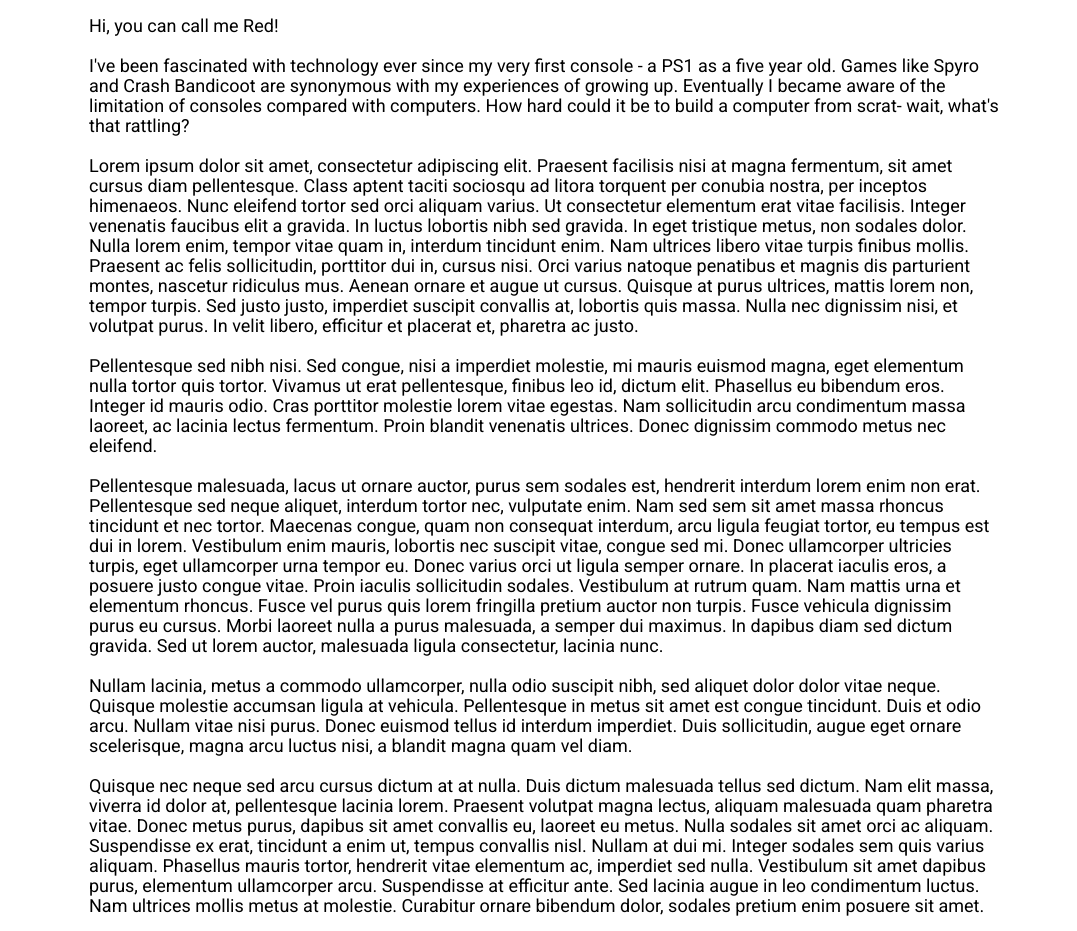
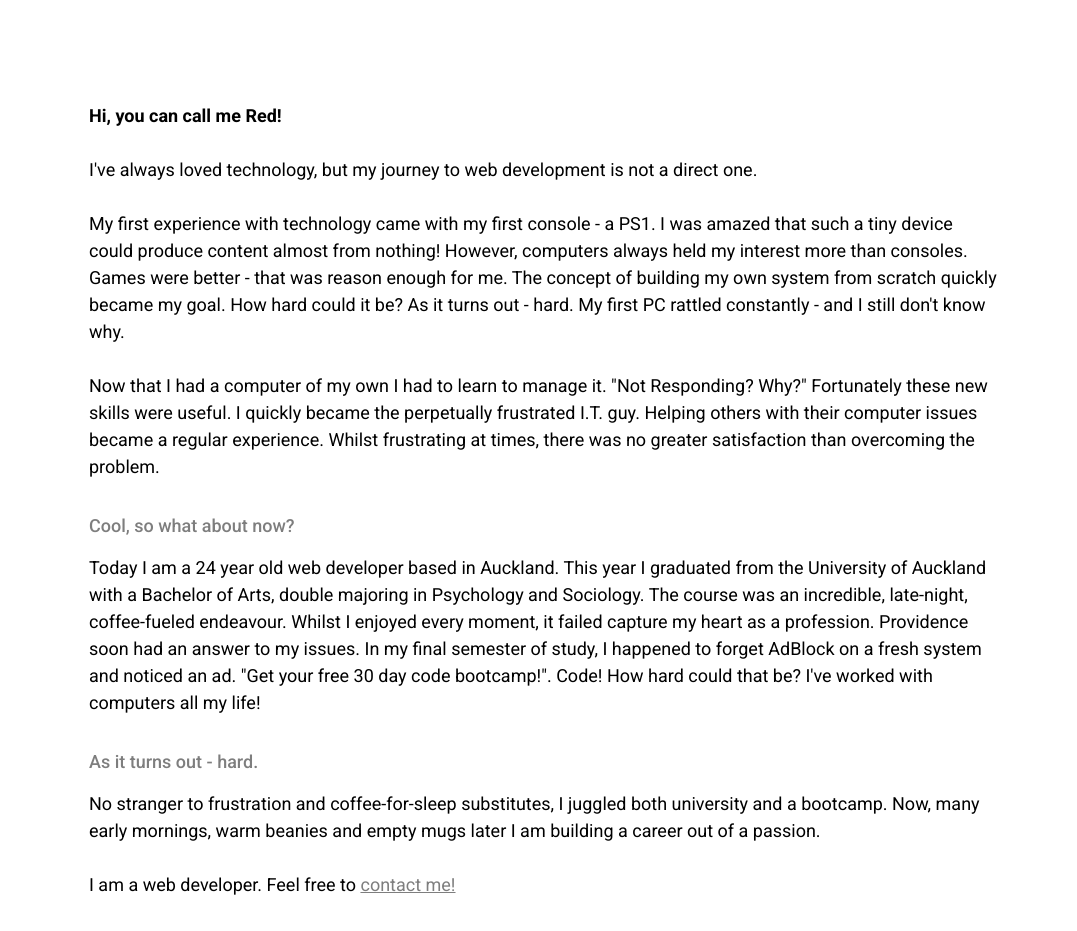
Before and after one commit to Seisachtheia/Portfolio, a website: page public/about.html in a window 1280 px wide. Shown: the part 275-1206 px from the top of the page, without its empty margins (96-1173 px from the left). Drawn offline with Linux system fonts and the light colour scheme.

Commit message:
Capitals

```diff
--- a/private/css/_typography.scss
+++ b/private/css/_typography.scss
@@ -12,6 +12,15 @@ body {
     @media(min-width: 1024px) {
         padding-bottom: 100px;
     }
+}
+
+* {
+    &:focus {
+        outline: 0;
+        outline: none;
+    }
+
+    -webkit-tap-highlight-color: rgba(0,0,0,0);
 }
 
 hr {
--- a/private/css/page/_about.scss
+++ b/private/css/page/_about.scss
@@ -4,24 +4,55 @@ main {
     margin:0 auto;
 
     .main-wrapper {
-        margin:100px auto 100px auto;
+        margin:100px auto 50px auto;
         max-width:960px;
+
+        @media (max-width:600px){
+            margin-top:85px;
+            margin-bottom:0px;
+        }
     }
 
     h1 {
-        text-align:center;
-        color:#7e7e7e;
+        text-align: center;
+        color: #7e7e7e;
         font-family: 'Roboto', sans-serif;
-        font-size:24px;
-        font-weight:500;
+        font-size: 33px;
+        font-weight: 300;
+        margin-bottom: 75px;
+        font-family: 'Roboto Condensed', sans-serif;
+
+        @media (max-width:600px){
+            margin-bottom:35px;
+            font-size:28px;
+            padding:0 3%;
+        }
     }
 
     p {
-        line-height: 20px;
+        line-height: 27px;
         font-size:18px;
         font-family: 'Roboto', sans-serif;
         padding: 5px 25px 5px 25px;
         text-align:left;
+
+        @media (max-width:600px){
+            font-size:14px;
+            line-height:24px;
+        }
+    }
+
+    strong {
+        color:#7e7e7e;
+        font-size:18px;
+        font-weight:500;
+        margin: 5px 0 15px 0;
+        display: block;
+    }
+
+    a {
+        color: #7e7e7e;
+        cursor:pointer;
     }
 
 }
--- a/private/css/page/_contact.scss
+++ b/private/css/page/_contact.scss
@@ -1,27 +1,45 @@
 .contact-wrapper {
     max-width:1024px;
-    margin: 150px auto;
+    margin: 150px auto 0 auto;
     text-align:center;
 }
 
 .contact {
     font-size:25px;
 
-
     h3 {
         color:black;
         font-weight: 500;
         text-align:center;
 
+        @media (max-width:600px){
+            font-size:24px;
+            padding:0 3%;
+        }
     }
 
     a {
         cursor:pointer;
         color:#7e7e7e;
         text-decoration:none;
+
+        @media (max-width:600px){
+            font-size:22px;
+            padding:0 3%;
+        }
+    }
+
+    .email {
+        @media (max-width:600px){
+            padding:0 3%;
+        }
     }
 
     span {
         color:#7e7e7e;
     }
+
+*{
+
 }
+}
--- a/public/about.html
+++ b/public/about.html
@@ -6,12 +6,13 @@
         <meta name="theme-color" content="#000000">
         <title>About Me</title>
         <link href="https://fonts.googleapis.com/css?family=Roboto:400,500,700" rel="stylesheet">
+        <link href="https://fonts.googleapis.com/css?family=Roboto+Condensed:300" rel="stylesheet">
         <link rel="stylesheet" type="text/css" href="css/style.css">
     </head>
 
     <header>
         <div class="header-container">
-            <div class="logo"></div>
+            <a href="index.html"><div class="logo"></div></a>
             <ul class="header-items">
                 <li><a href="index.html">Portfolio</a></li>
                 <li><a href="about.html">About Me</a></li>
@@ -25,28 +26,39 @@
             <h1>A coffee drinking, beanie wearing web developer.</h1>
                 <br>
                 <br>
-            <p> Hi, you can call me Red!
+            <p> <b>Hi, you can call me Red!</b>
                 <br>
                 <br>
-                I've been fascinated with technology ever since my very first console - a PS1 as a five year old.
-                Games like Spyro and Crash Bandicoot are synonymous with my experiences of growing up.
-                Eventually I became aware of the limitation of consoles compared with computers.
-                How hard could it be to build a computer from scrat- wait, what's that rattling?
+                I've always loved technology, but my journey to web development is not a direct one.
                 <br>
                 <br>
-                Lorem ipsum dolor sit amet, consectetur adipiscing elit. Praesent facilisis nisi at magna fermentum, sit amet cursus diam pellentesque. Class aptent taciti sociosqu ad litora torquent per conubia nostra, per inceptos himenaeos. Nunc eleifend tortor sed orci aliquam varius. Ut consectetur elementum erat vitae facilisis. Integer venenatis faucibus elit a gravida. In luctus lobortis nibh sed gravida. In eget tristique metus, non sodales dolor. Nulla lorem enim, tempor vitae quam in, interdum tincidunt enim. Nam ultrices libero vitae turpis finibus mollis. Praesent ac felis sollicitudin, porttitor dui in, cursus nisi. Orci varius natoque penatibus et magnis dis parturient montes, nascetur ridiculus mus. Aenean ornare et augue ut cursus. Quisque at purus ultrices, mattis lorem non, tempor turpis. Sed justo justo, imperdiet suscipit convallis at, lobortis quis massa. Nulla nec dignissim nisi, et volutpat purus. In velit libero, efficitur et placerat et, pharetra ac justo.
+                My first experience with technology came with my first console - a PS1. I was amazed that such a tiny device could produce content almost from nothing!
+                However, computers always held my interest more than consoles. Games were better - that was reason enough for me.
+                The concept of building my own system from scratch quickly became my goal.
+                How hard could it be? As it turns out - hard.
+                My first PC rattled constantly - and I still don't know why.
                 <br>
                 <br>
-                Pellentesque sed nibh nisi. Sed congue, nisi a imperdiet molestie, mi mauris euismod magna, eget elementum nulla tortor quis tortor. Vivamus ut erat pellentesque, finibus leo id, dictum elit. Phasellus eu bibendum eros. Integer id mauris odio. Cras porttitor molestie lorem vitae egestas. Nam sollicitudin arcu condimentum massa laoreet, ac lacinia lectus fermentum. Proin blandit venenatis ultrices. Donec dignissim commodo metus nec eleifend.
+                Now that I had a computer of my own I had to learn to manage it. "Not Responding? Why?"
+                Fortunately these new skills were useful. I quickly became the perpetually frustrated I.T. guy.
+                Helping others with their computer issues became a regular experience. Whilst frustrating at times, there was no greater satisfaction than overcoming the problem.
                 <br>
                 <br>
-                Pellentesque malesuada, lacus ut ornare auctor, purus sem sodales est, hendrerit interdum lorem enim non erat. Pellentesque sed neque aliquet, interdum tortor nec, vulputate enim. Nam sed sem sit amet massa rhoncus tincidunt et nec tortor. Maecenas congue, quam non consequat interdum, arcu ligula feugiat tortor, eu tempus est dui in lorem. Vestibulum enim mauris, lobortis nec suscipit vitae, congue sed mi. Donec ullamcorper ultricies turpis, eget ullamcorper urna tempor eu. Donec varius orci ut ligula semper ornare. In placerat iaculis eros, a posuere justo congue vitae. Proin iaculis sollicitudin sodales. Vestibulum at rutrum quam. Nam mattis urna et elementum rhoncus. Fusce vel purus quis lorem fringilla pretium auctor non turpis. Fusce vehicula dignissim purus eu cursus. Morbi laoreet nulla a purus malesuada, a semper dui maximus. In dapibus diam sed dictum gravida. Sed ut lorem auctor, malesuada ligula consectetur, lacinia nunc.
+                <strong>Cool, so what about now?</strong>
+                Today I am a 24 year old web developer based in Auckland.
+                This year I graduated from the University of Auckland with a Bachelor of Arts, double majoring in Psychology and Sociology.
+                The course was an incredible, late-night, coffee-fueled endeavour. Whilst I enjoyed every moment, it failed capture my heart as a profession.
+                Providence soon had an answer to my issues. In my final semester of study, I happened to forget AdBlock on a fresh system and noticed an ad.
+                "Get your free 30 day code bootcamp!". Code! How hard could that be? I've worked with computers all my life!
                 <br>
                 <br>
-                Nullam lacinia, metus a commodo ullamcorper, nulla odio suscipit nibh, sed aliquet dolor dolor vitae neque. Quisque molestie accumsan ligula at vehicula. Pellentesque in metus sit amet est congue tincidunt. Duis et odio arcu. Nullam vitae nisi purus. Donec euismod tellus id interdum imperdiet. Duis sollicitudin, augue eget ornare scelerisque, magna arcu luctus nisi, a blandit magna quam vel diam.
+                <strong>As it turns out - hard.</strong>
+                No stranger to frustration and coffee-for-sleep substitutes, I juggled both university and a bootcamp.
+                Now, many early mornings, warm beanies and empty mugs later I am building a career out of a passion.
                 <br>
                 <br>
-                Quisque nec neque sed arcu cursus dictum at at nulla. Duis dictum malesuada tellus sed dictum. Nam elit massa, viverra id dolor at, pellentesque lacinia lorem. Praesent volutpat magna lectus, aliquam malesuada quam pharetra vitae. Donec metus purus, dapibus sit amet convallis eu, laoreet eu metus. Nulla sodales sit amet orci ac aliquam. Suspendisse ex erat, tincidunt a enim ut, tempus convallis nisl. Nullam at dui mi. Integer sodales sem quis varius aliquam. Phasellus mauris tortor, hendrerit vitae elementum ac, imperdiet sed nulla. Vestibulum sit amet dapibus purus, elementum ullamcorper arcu. Suspendisse at efficitur ante. Sed lacinia augue in leo condimentum luctus. Nam ultrices mollis metus at molestie. Curabitur ornare bibendum dolor, sodales pretium enim posuere sit amet.
+                I am a web developer. Feel free to <a href="contact.html">contact me!<a>
+                <br>
             </p>
 
 
```
Also changed, not shown: public/contact.html (+4 -4 lines), public/index.html (+1 -1 lines), public/css/style.css.
